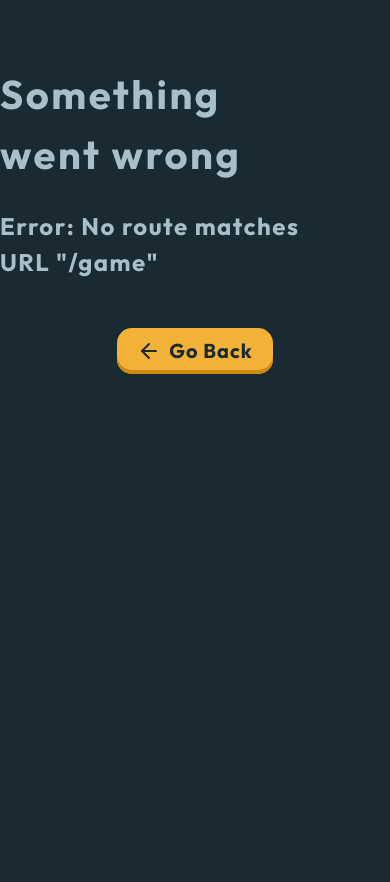
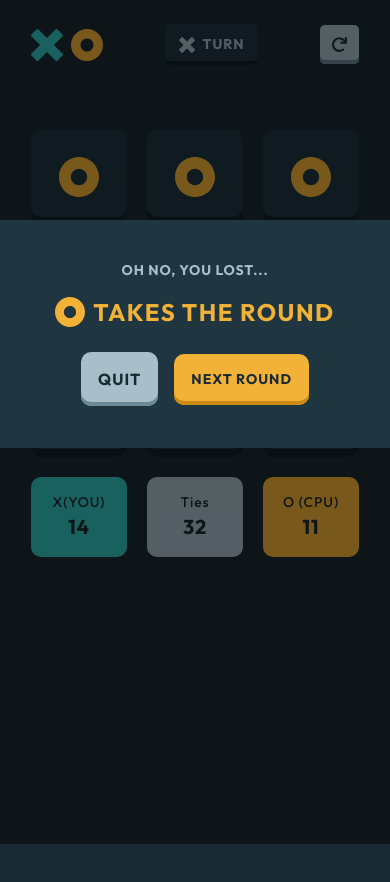
Before and after one commit to juliengDev/Tic_Tac_Toe, a React (Vite) app: page /game in a window 390 px wide. Shown: the top 882 px of the page. Built offline with nearby package versions, Linux system fonts and the light colour scheme.

Commit message:
Game Solo Mobile design done

```diff
--- a/src/App.tsx
+++ b/src/App.tsx
@@ -3,6 +3,7 @@ import { RouterProvider, createBrowserRouter } from "react-router-dom";
 import Applayout from "./components/ui/AppLayout";
 import Error from "./components/ui/Error";
 import Home from "./pages/Home";
+import Game from "./pages/Game";
 
 const router = createBrowserRouter([
   {
@@ -13,6 +14,10 @@ const router = createBrowserRouter([
         path: "/",
         element: <Home />,
       },
+      {
+        path: "/game",
+        element: <Game />,
+      },
     ],
   },
 ]);
--- a/src/components/ui/Logo.tsx
+++ b/src/components/ui/Logo.tsx
@@ -1,9 +1,12 @@
 import iconX from "../../assets/icon-x.svg";
 import iconO from "../../assets/icon-o.svg";
 
-function Logo() {
+interface LogoProps {
+  className?: string;
+}
+function Logo({ className = "" }: LogoProps) {
   return (
-    <div className="mb-8 flex items-center justify-center gap-2">
+    <div className={`flex items-center justify-center gap-2 ${className}`}>
       <img className="w-8" src={iconX} alt="logo X" />
       <img className="w-8" src={iconO} alt="logo O" />
     </div>
--- /dev/null
+++ b/src/components/ui/Modal.tsx
@@ -0,0 +1,33 @@
+import iconO from "../../assets/icon-o.svg";
+import iconX from "../../assets/icon-x.svg";
+import Button from "./Button";
+
+interface ModalProps {
+  player: "o" | "x";
+}
+
+function Modal({ player }: ModalProps) {
+  const color = "text-(--color-light-yellow)";
+
+  return (
+    <div className="fixed inset-0 z-1 flex justify-center bg-black/50">
+      <div className="mt-[13.75rem] flex max-h-[228px] w-full flex-col items-center bg-(--color-semi-dark-navy) px-10 py-10">
+        <h3 className="mb-4 text-sm font-bold tracking-[0.88px] uppercase">oh no, you lost...</h3>
+        <div className="mb-6 flex items-center justify-between gap-2">
+          {player === "x" ? (
+            <img className="w-[30px]" src={iconX} alt="player icon X" />
+          ) : (
+            <img className="w-[30px]" src={iconO} alt="player icon O" />
+          )}
+          <h4 className={`text-2xl font-bold tracking-[1.5px] uppercase ${color}`}>takes the round</h4>
+        </div>
+        <div className="flex items-center justify-between gap-4">
+          <Button className="btn btn-restart rounded-[10px] px-[17px] py-[15px] text-base text-[#1A2A33] uppercase">quit</Button>
+          <Button className="btn btn-5 rounded-[10px] px-[17px] py-[15px] text-base text-[#1A2A33] uppercase">next round</Button>
+        </div>
+      </div>
+    </div>
+  );
+}
+
+export default Modal;
--- a/src/pages/Game.tsx
+++ b/src/pages/Game.tsx
@@ -1,12 +1,63 @@
 import Button from "@/components/ui/Button";
 import iconRestart from "../assets/icon-restart.svg";
+import Logo from "@/components/ui/Logo";
+import iconX from "../assets/icon-x-grey.svg";
+import iconO from "../assets/icon-o.svg";
+import Modal from "@/components/ui/Modal";
+
+const Header = () => {
+  return (
+    <header className="mb-16 flex items-center justify-between">
+      <Logo className="mb-0" />
+      <Button className="btn-base btn-3 flex items-center justify-center gap-2 rounded-[5px] px-3.5 py-2.5 text-(--color-silver)">
+        <img className="w-4" src={iconX} alt="X icon" />
+        <p>TURN</p>
+      </Button>
+      <Button className="btn-restart w-10 rounded-[5px] p-3">
+        <img className="w-[15px]" src={iconRestart} alt="" />
+      </Button>
+    </header>
+  );
+};
+
+const GridBoard = () => {
+  return (
+    <div className="mb-5 grid grid-cols-3 gap-5">
+      {Array.from({ length: 9 }, (_, i) => (
+        <Button key={i} className="btn-base btn-4 flex h-[96px] w-[96px] items-center justify-center rounded-[10px] px-7 py-6">
+          <img className="w-10" src={iconO} alt="" />
+        </Button>
+      ))}
+    </div>
+  );
+};
+
+const ResultLayout = () => {
+  return (
+    <div className="grid grid-cols-3 gap-x-5">
+      <div className="flex flex-col items-center justify-center rounded-[10px] bg-(--color-light-blue) px-5 py-4 text-xl font-bold text-(--color-dark-navy)">
+        <p className="text-[0.875rem] font-medium tracking-[0.88px]">X(YOU)</p>
+        <p className="text-xl">14</p>
+      </div>
+      <div className="flex flex-col items-center justify-center rounded-[10px] bg-(--color-silver) px-5 py-4 text-xl font-bold text-(--color-dark-navy)">
+        <p className="text-[0.875rem] font-medium tracking-[0.88px]">Ties</p>
+        <p className="text-xl">32</p>
+      </div>
+      <div className="flex flex-col items-center justify-center rounded-[10px] bg-(--color-light-yellow) px-5 py-4 text-xl font-bold text-(--color-dark-navy)">
+        <p className="text-[0.875rem] font-medium tracking-[0.88px]">O (CPU)</p>
+        <p className="text-xl">11</p>
+      </div>
+    </div>
+  );
+};
 
 function Game() {
   return (
-    <div>
-      <Button className="btn-restart mb-8">
-        <img src={iconRestart} alt="" />
-      </Button>
+    <div className="m-6 mx-auto max-w-[20.5rem]">
+      <Modal player="o" />
+      <Header />
+      <GridBoard />
+      <ResultLayout />
     </div>
   );
 }
--- a/src/pages/Home.tsx
+++ b/src/pages/Home.tsx
@@ -1,6 +1,7 @@
 import Button from "@/components/ui/Button";
 import ChoosePlayer from "@/components/ui/ChoosePlayer";
 import Logo from "@/components/ui/Logo";
+
 
 function Home() {
   const btnText1 = "NEW GAME (VS CPU)";
@@ -8,10 +9,10 @@ function Home() {
 
   return (
     <div className="mx-6 my-30 flex h-full flex-col items-center gap-y-4">
-      <Logo />
+      <Logo className="mb-8" />
       <ChoosePlayer />
-      <Button className="btn-1 max-w-xs px-19 py-3.5 text-base font-bold">{btnText1}</Button>
-      <Button className="btn-2 max-w-xs px-15 py-3.5 text-base font-bold">{btnText2}</Button>
+      <Button className="btn-1 max-w-xs rounded-[15px] px-19 py-3.5 text-base font-bold text-(--color-dark-navy)">{btnText1}</Button>
+      <Button className="btn-2 max-w-xs rounded-[15px] px-15 py-3.5 text-base font-bold text-(--color-dark-navy)">{btnText2}</Button>
     </div>
   );
 }
--- a/src/styles/utilities.css
+++ b/src/styles/utilities.css
@@ -1,6 +1,9 @@
 @theme {
   --shadow-1: inset 0px -8px 0px 0px #cc8b13;
   --shadow-2: inset 0px -8px 0px 0px #118c87;
+  --shadow-3: inset 0px -4px 0px 0px#10212A;
+  --shadow-4: inset 0px -8px 0px 0px#10212A;
+  --shadow-5: inset 0px -4px 0px 0px #cc8b13;
   --shadow-secondary-1: inset 0px -4px 0px 0px #cc8b13;
   --shadow-secondary-2: inset 0px -4px 0px 0px #6b8997;
   --shadow-restart: inset 0px -4px 0px 0px #6b8997;
@@ -19,9 +22,21 @@
   clip: rect(0, 0, 0, 0);
   border: 0;
 }
+.btn-base {
+  display: flex;
+  align-items: center;
+  justify-content: center;
+  letter-spacing: 1px;
+  font-weight: bold !important;
+  width: auto;
+  overflow: visible;
+  font: inherit;
+  cursor: pointer;
+  -webkit-font-smoothing: inherit;
+  -moz-osx-font-smoothing: inherit;
+}
+
 .btn {
-  color: var(--color-dark-navy);
-  border-radius: 15px;
   display: flex;
   align-items: center;
   justify-content: center;
@@ -48,7 +63,21 @@
 .btn-2:hover {
   background-color: var(--color-light-blue-hover);
 }
-
+.btn-3 {
+  background-color: var(--color-semi-dark-navy);
+  box-shadow: var(--shadow-3);
+}
+.btn-4 {
+  background-color: var(--color-semi-dark-navy);
+  box-shadow: var(--shadow-4);
+}
+.btn-5 {
+  background-color: var(--color-light-yellow);
+  box-shadow: var(--shadow-5);
+}
+.btn-5:hover {
+  background-color: var(--color-light-yellow-hover);
+}
 .btn-secondary-1 {
   background-color: var(--color-light-yellow);
   padding: 0.9375rem;
@@ -71,7 +100,6 @@
 }
 .btn-restart {
   background-color: var(--color-silver);
-  padding: 0.9375rem;
   font-size: var(--text-base);
   line-height: var(--text-base--line-height);
   box-shadow: var(--shadow-restart);
```
